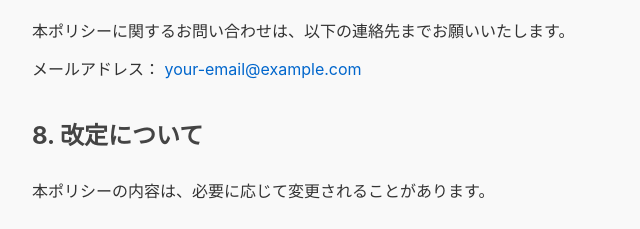
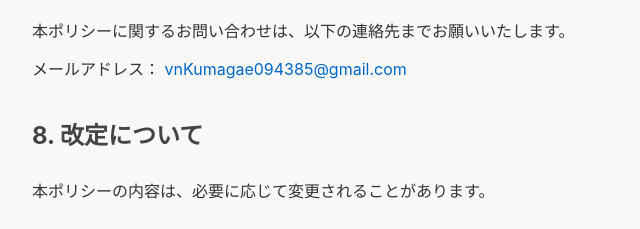
Before and after one commit to kujira-AkihitoKumagae/GamePublishPolicy, a plain HTML site: page index.html in a window 1280 px wide. Shown: the part 1143-1372 px from the top of the page, 208-848 px from the left. Drawn offline with Linux system fonts and the light colour scheme.

Commit message:
Update contact email address in index.html

```diff
--- a/index.html
+++ b/index.html
@@ -68,7 +68,7 @@
 
 <p>
 メールアドレス：
-<a href="mailto:your-email@example.com">your-email@example.com</a>
+<a href="mailto:your-email@example.com">vnKumagae094385@gmail.com</a>
 </p>
 
 <h2>8. 改定について</h2>
```
